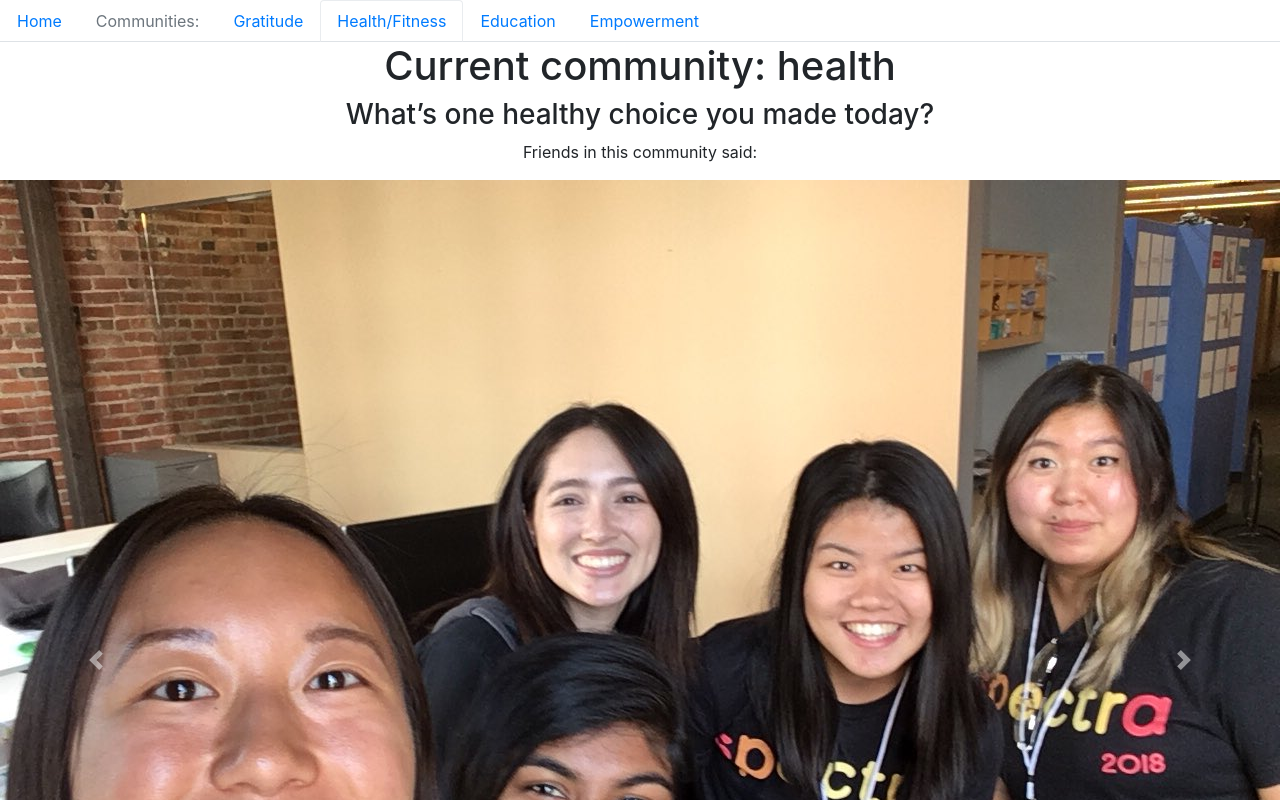
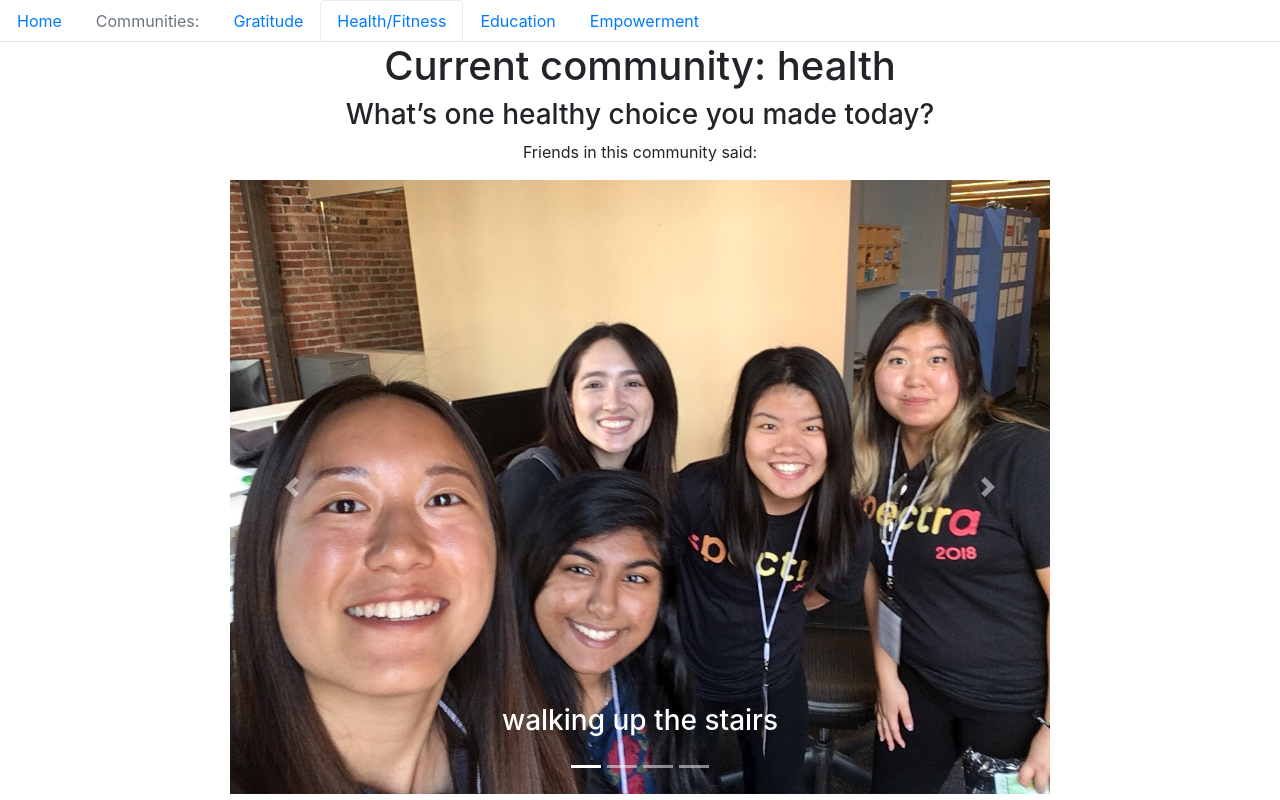
Before and after one commit to melshee/communitytext, a React (Create React App) app: page / in a window 1280 px wide. Both pictures are taken after a click on the link "Health/Fitness". Shown: the top 800 px of the page. Built offline with nearby package versions, Linux system fonts and the light colour scheme; no server answers.

Commit message:
more comments

```diff
--- a/src/App.css
+++ b/src/App.css
@@ -1,5 +1,10 @@
 .App {
   text-align: center;
+}
+
+.carousel {
+  width: 80%;
+  margin: auto;
 }
 
 .App-logo {
--- a/src/App.jsx
+++ b/src/App.jsx
@@ -85,8 +85,9 @@ export default class App extends Component {
         <h3>{this.communityToQuestion[this.state.currView]}</h3>
         <p>Friends in this community said:</p>
         {console.log("responses: ", this.state.responses)}
-        <Carousel community={this.state.currView} responses={this.state.responses}/>
-
+        <div className="carousel">
+          <Carousel community={this.state.currView} responses={this.state.responses}/>
+        </div>
       </div>
     }
     return (
--- a/src/carousel.jsx
+++ b/src/carousel.jsx
@@ -16,7 +16,7 @@ export default class Carousel extends React.Component {
 
   render() {
     console.log("res: ", this.props.responses);
-      const items = [
+      var items = [
       {
         src: background,
         altText: 'HI',
@@ -43,6 +43,38 @@ export default class Carousel extends React.Component {
       }
     ];
 
+    var items2 = [
+      {
+        src: background,
+        altText: 'HI',
+        // caption: 'Being able to be at spectra today!',
+        header: 'walking up the stairs',
+      },
+      {
+        src: background2,
+        altText: 'Quote 2',
+        // caption: 'all the mentors :)',
+        header: 'yogaaa',
+      },
+      {
+        src: background3,
+        altText: 'Quote 3',
+        // caption: 'my parents - for everything',
+        header: 'drinking lots of water...and boba',
+      },
+      {
+        src: background4,
+        altText: 'Quote 3',
+        // caption: 'boba!!!',
+        header: 'stretching every hour or so',
+      }
+    ];
+
+    if(this.props.community === "health"){
+      items = items2;
+    }
+
+
     return(
       <UncontrolledCarousel items={items} />
     );
```
